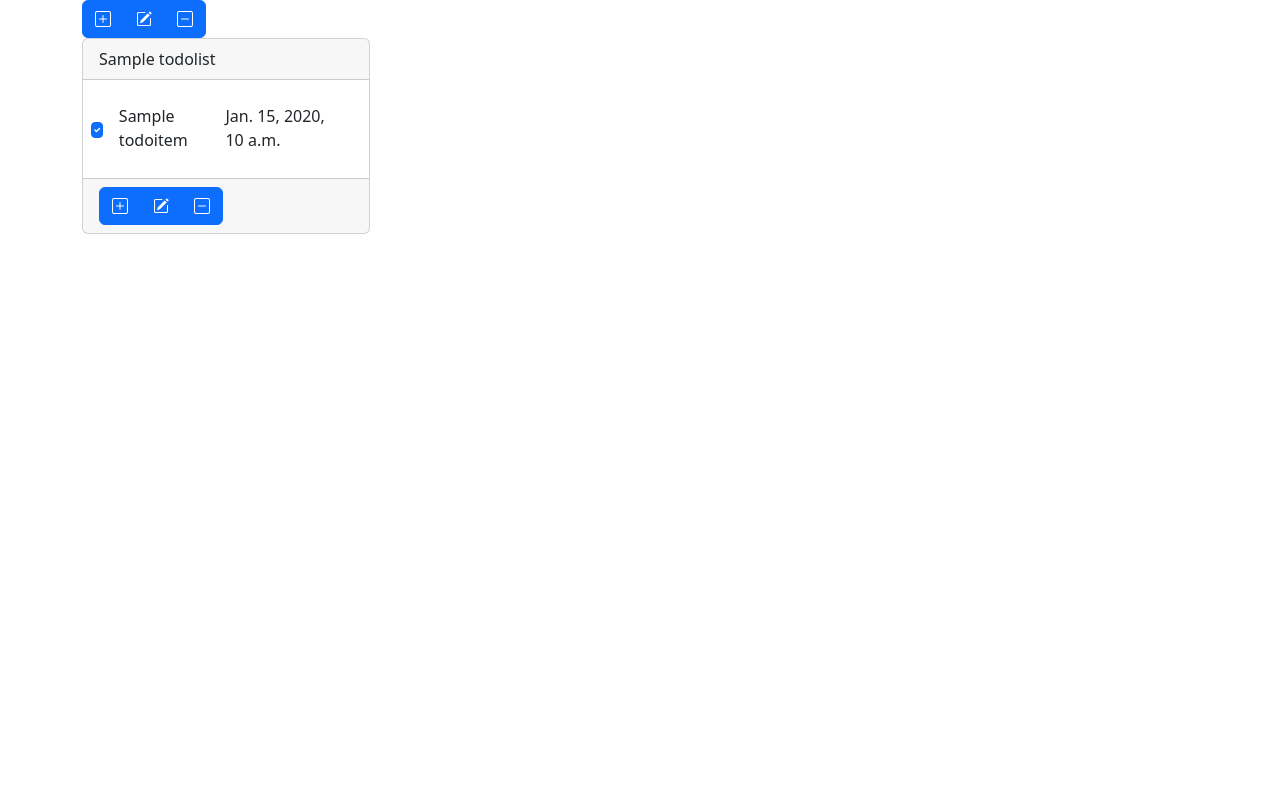
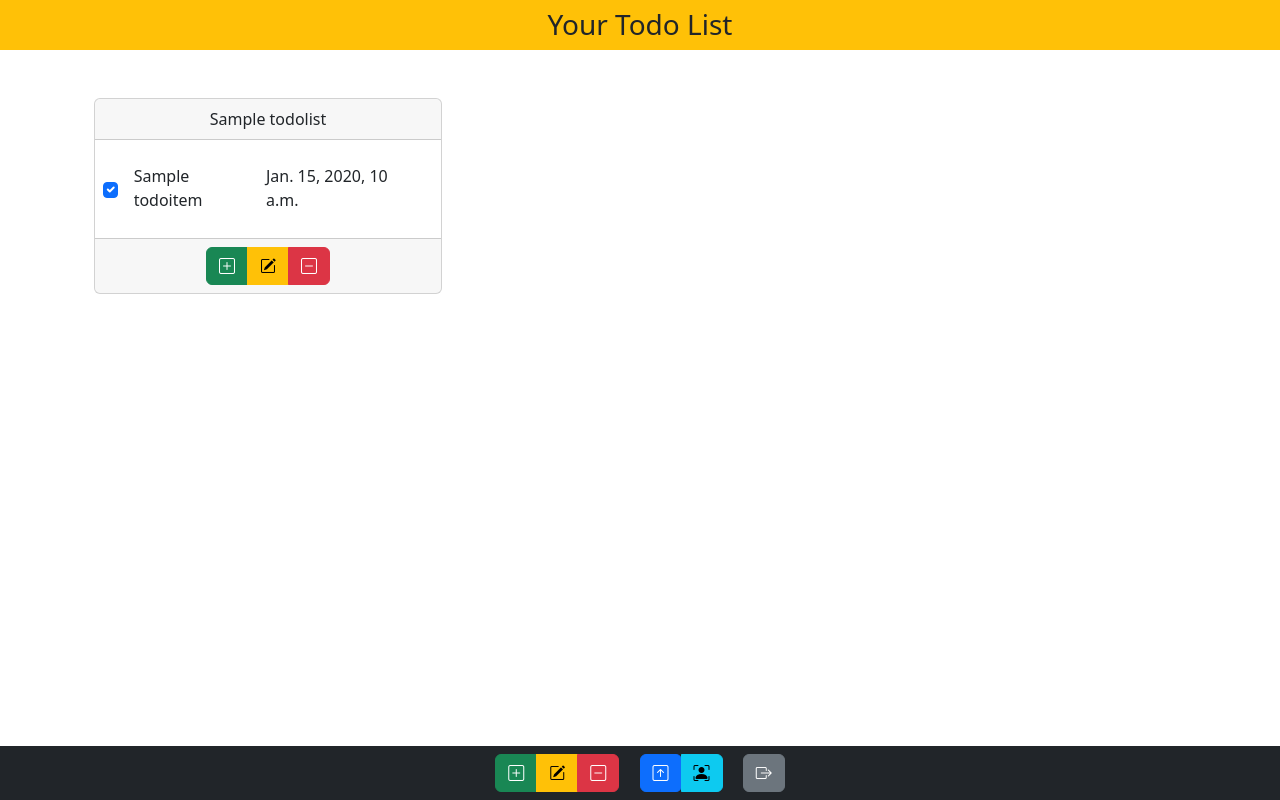
Before and after one commit to abnair01/v2soft, a Django app: page /todo/ in a window 1280 px wide. Run offline with Django 4.2, Linux system fonts and the light colour scheme; a user stored in the database is signed in; tables that the repository leaves empty hold one stand-in row (values such as "Sample post"); some libraries are stand-ins or nearby versions.

Commit message:
Todo dashboard UI design-bottom button group panel implemented.

```diff
--- a/todo/templates/todo.html
+++ b/todo/templates/todo.html
@@ -7,27 +7,52 @@
   <link rel="stylesheet" href="https://cdn.jsdelivr.net/npm/bootstrap-icons@1.9.1/font/bootstrap-icons.css">
 {% endblock stylesheet %}
 {% block content %}
+
+<div class="row bg-warning">
+  <div class="mt-2 text-center">
+    <h3>Your Todo List</h3>
+  </div>
+</div>
+
 <div class="container">
-  <div class="">
-    <div class="btn-group" role="group" aria-label="Basic example">
-      <button type="button" class="btn btn-primary" data-bs-toggle="modal" data-bs-target="#exampleModal">
+  <div class="row bg-dark fixed-bottom">
+    <div class="text-center">
+      <div class="" role="toolbar" aria-label="Toolbar with button groups">
+        <div class="btn-group m-2" role="group" aria-label="First Action Group">
+          <button type="button" class="btn btn-success" title="Create Todo List" data-bs-toggle="modal" data-bs-target="#exampleModal">
             <i class="bi bi-plus-square"></i>
           </button>
-      <button type="button" class="btn btn-primary">
+          <button type="button" class="btn btn-warning" title="Edit Todo List">
             <i class="bi bi-pencil-square"></i>
           </button>
-      <button type="button" class="btn btn-primary">
+          <button type="button" class="btn btn-danger" title="Delete Todo List">
             <i class="bi bi-dash-square"></i>
           </button>
         </div>
+        <div class="btn-group m-2" role="group" aria-label="Second Action Group">
+          <a href={% url 'todo:todo' %} target="_self">
+            <button type="button" class="btn btn-primary" title="Todo Dashboard">
+              <i class="bi bi-arrow-up-square"></i>
+            </button>
+          </a>
+          <button type="button" class="btn btn-info" title="User Account">
+            <i class="bi bi-person-bounding-box"></i>
+          </button>
         </div>
-
-  <div class="">
-    <div class="row row-cols-1 row-cols-md-2 row-cols-lg-3 g-4">
+        <div class="btn-group m-2" role="group" aria-label="Third Action group">
+          <button type="button" class="btn btn-secondary" title="Logout">
+            <i class="bi bi-box-arrow-right"></i>
+          </button>
+        </div>
+      </div>
+    </div>
+  </div>
+  <div class="mb-4 row justify-content-center">
+    <div class="row row-cols-sm-1 row-cols-md-2 row-cols-lg-3 g-4">
       {% for todo in todo_qs %}
         <div class="col-sm-6">
-          <div class="card" style="width: 18rem;">
-            <div class="card-header">
+          <div class="card">
+            <div class="card-header text-center">
               {{todo.title}}
             </div>
             <div class="card-body">
@@ -41,15 +66,15 @@
                 {% endfor %}
               </ul>
             </div>
-            <div class="card-footer text-muted">
+            <div class="card-footer text-muted text-center">
               <div class="btn-group" role="group" aria-label="Basic example">
-                <button type="button" class="btn btn-primary" data-bs-toggle="modal" data-bs-target="#itemModal" data-bs-todoid="{{todo.id}}">
+                <button type="button" class="btn btn-success" title="Add Todo Item" data-bs-toggle="modal" data-bs-target="#itemModal" data-bs-todoid="{{todo.id}}">
                   <i class="bi bi-plus-square"></i>
                 </button>
-                <button type="button" class="btn btn-primary">
+                <button type="button" class="btn btn-warning" title="Edit Todo Item">
                   <i class="bi bi-pencil-square"></i>
                 </button>
-                <button type="button" class="btn btn-primary">
+                <button type="button" class="btn btn-danger" title="Delete Todo Item">
                   <i class="bi bi-dash-square"></i>
                 </button>
               </div>
@@ -58,6 +83,8 @@
         </div>
       {% endfor %}
     </div>
+  </div>
+  <div class="mb-5 row">
   </div>
 </div>
   <!-- Modal -->
--- a/v2softproject/settings.py
+++ b/v2softproject/settings.py
@@ -25,7 +25,7 @@ SECRET_KEY = 'django-insecure-c7o$o!1k5hlxvnb=@$kwm9^^w4722ef#)1%@i%m)417hw6)q#j
 # SECURITY WARNING: don't run with debug turned on in production!
 DEBUG = True
 
-ALLOWED_HOSTS = []
+ALLOWED_HOSTS = ['192.168.14.74','localhost']
 
 
 # Application definition
```
Also changed, not shown: myuser/static/myuser/images/todo_logo.svg (added). Lines whose indentation alone changed are shown as unchanged.
